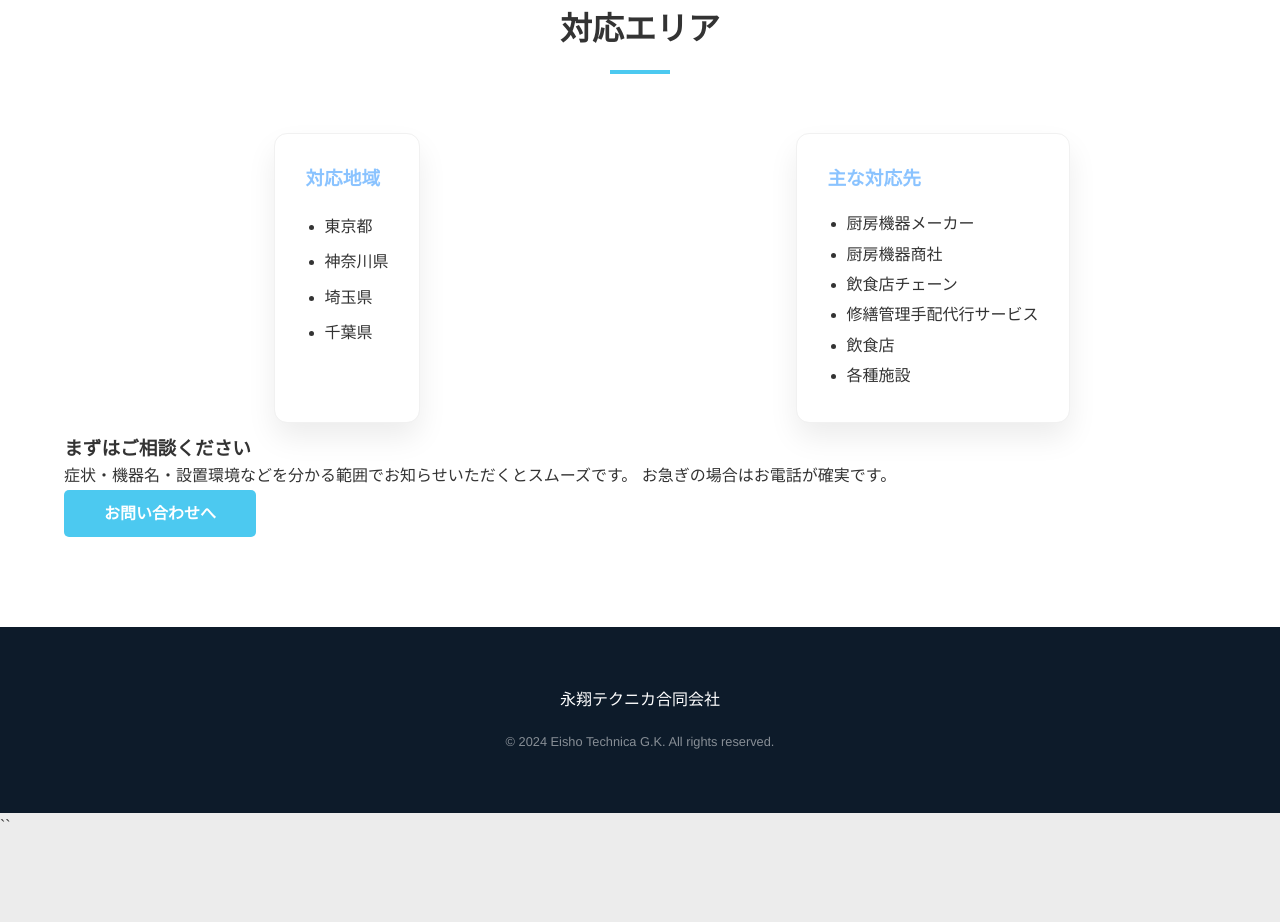
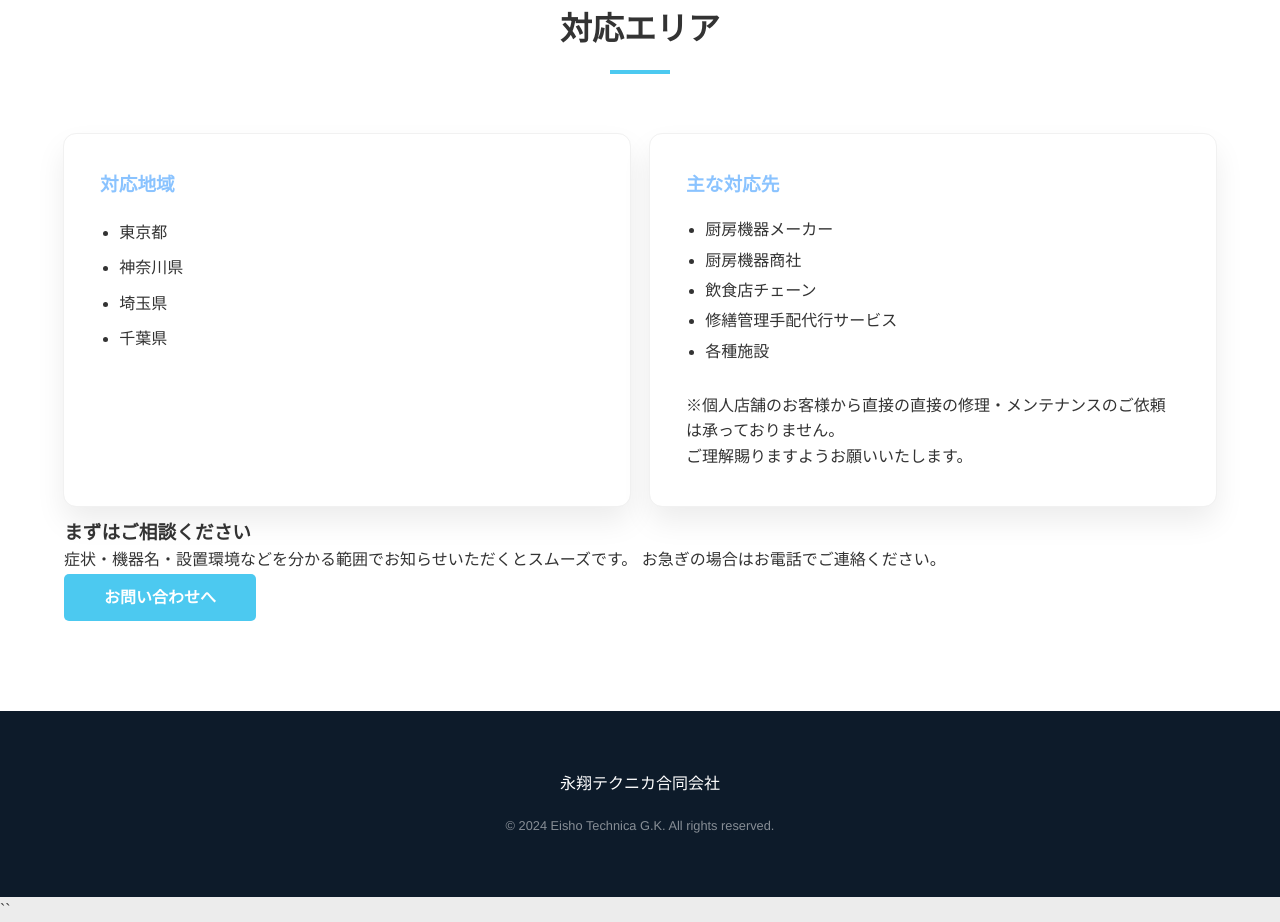
Before and after one commit to ddhirota/EI-Web, a plain HTML site: page services.html in a window 1280 px wide. Shown: the part 2000-2922 px from the top of the page. Before the commit the page ends 2838 px from the top, so only its background shows below. Drawn offline with Linux system fonts and the light colour scheme.

Commit message:
個人店舗の依頼を受けられない旨を追記。 VScode用のJsonファイル追加。

```diff
--- a/services.html
+++ b/services.html
@@ -117,9 +117,12 @@
               <li>厨房機器商社</li>
               <li>飲食店チェーン</li>
               <li>修繕管理手配代行サービス</li>
-              <li>飲食店</li>
               <li>各種施設</li>
             </ul>
+            <br>
+            ※個人店舗のお客様から直接の直接の修理・メンテナンスのご依頼は承っておりません。<br>
+            ご理解賜りますようお願いいたします。
+
           </div>
         </div>
         <div>
@@ -127,7 +130,7 @@
             <h3>まずはご相談ください</h3>
             <p>
               症状・機器名・設置環境などを分かる範囲でお知らせいただくとスムーズです。
-              お急ぎの場合はお電話が確実です。
+              お急ぎの場合はお電話でご連絡ください。
             </p>
             <p style="margin-top: 12px;"><a class="cta-button" href="index.html#contact">お問い合わせへ</a></p>
           </div>
--- a/style.css
+++ b/style.css
@@ -130,6 +130,11 @@ h2::after {
     box-shadow: 0 15px 30px rgba(0,0,0,0.08);
     transition: transform 0.3s;
     outline: 1px solid rgb(241, 241, 241);
+}
+
+#area .grid .card {
+    width: 100%;
+    padding: 36px;
 }
 
 /**
```
Also changed, not shown: index.html (+4 -1 lines).
